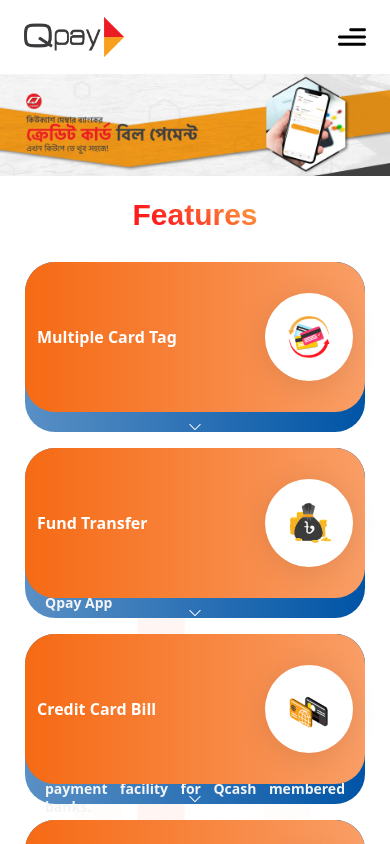
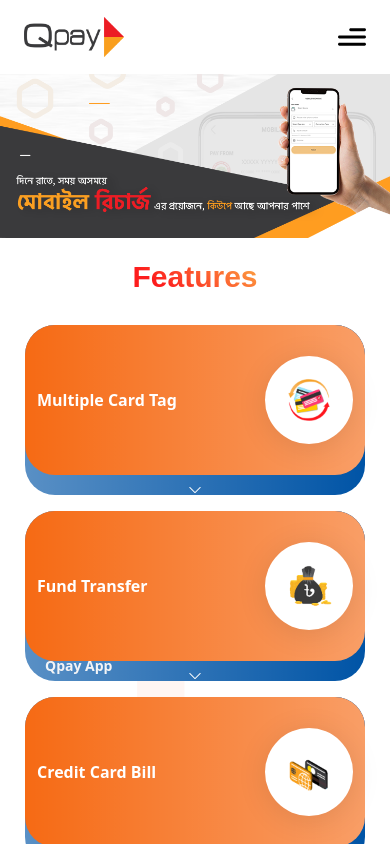
Before and after one commit to mahabub-bd/qpay, a Next.js app: page / in a window 390 px wide. Shown: the top 844 px of the page. Built offline with nearby package versions, Linux system fonts and the light colour scheme.

Commit message:
add carosel image

```diff
--- a/app/components/About.jsx
+++ b/app/components/About.jsx
@@ -10,7 +10,7 @@
           About Qpay
         </h2>
 
-        <div className={`   flex md:flex-row flex-col  `}>
+        <div className={`flex md:flex-row flex-col  `}>
           <div
             className="flex flex-col flex-1 xl:px-0 sm:px-16 px-6"
             data-aos="fade-right"
@@ -39,7 +39,12 @@
             className={`flex items-center justify-end md:justify-center `}
             data-aos="fade-left"
           >
-            <Image src={paymentapp} alt="paymentapp " className="w-[90%] " />
+            <Image
+              src={paymentapp}
+              alt="paymentapp "
+              className="w-[90%]"
+              priority
+            />
           </div>
         </div>
       </section>
--- a/app/components/Carousel.jsx
+++ b/app/components/Carousel.jsx
@@ -8,18 +8,24 @@
   const { currentIndex, prevSlide, nextSlide } = useCarousel();
 
   return (
-    <div className="max-w-[1280px] w-[100%]  m-auto relative group transition-all">
-      <div className="">
-        <picture>
-          <Image
-            srcSet={`${slides[currentIndex].mobileurl} 400w, ${slides[currentIndex].url} 1000w`}
-            alt={`carouselimage${currentIndex}`}
-            className="w-full h-full "
-            src={slides[currentIndex].url}
-            priority
-          />
-        </picture>
-      </div>
+    <div className="m-auto relative group transition-all">
+      {/* <!-- Banner for large devices --> */}
+      <Image
+        class="hidden md:block object-cover  w-full h-full   "
+        alt={`carouselimage${currentIndex}`}
+        data-src={slides[currentIndex].url}
+        src={slides[currentIndex].url}
+        priority
+      />
+
+      {/* <!-- Banner for mobile devices --> */}
+      <Image
+        class="lazy block md:hidden object-cover  aspect-2x1  w-full h-full"
+        alt="Home"
+        data-src={slides[currentIndex].mobileurl}
+        src={slides[currentIndex].mobileurl}
+        priority
+      />
 
       {/* Left Arrow */}
       <div className="hidden group-hover:block absolute top-[50%] -translate-x-0 translate-y-[-50%] left-5 text-2xl rounded-full p-2 bg-black/20 text-white cursor-pointer">
--- a/app/components/HelpMegaMenu.jsx
+++ b/app/components/HelpMegaMenu.jsx
@@ -7,12 +7,12 @@
       <div
         className={` p-6 help-mega-menu mb-4 sm:mb-0  shadow-sm shadow-qpaytwo bg-white rounded-xl`}
       >
-        <div className="container m-auto w-full flex flex-wrap justify-between ">
+        <div className="container m-auto w-full flex flex-wrap justify-between items-center ">
           {helpMenuLink.map((item) => (
             <div key={item.title} className="text-black">
               <Link
                 href={`/help${item.link}`}
-                className="hover:text-qpayone active:text-black text-black"
+                className="hover:text-qpayone active:text-black text-black mt-10"
               >
                 <h4>{item.title}</h4>
               </Link>
--- a/app/globals.css
+++ b/app/globals.css
@@ -136,8 +136,8 @@
   opacity: 0;
   position: absolute;
   width: 50%;
-  transform: translate(0%, -75%);
-  left: 25%;
+  transform: translate(0%, -60%);
+  left: 40%;
   top: 65px;
   transform-origin: top;
   transform: scaleY(0);
```
Also changed, not shown: 1 other file (tests, documents, lock files or other folders).
